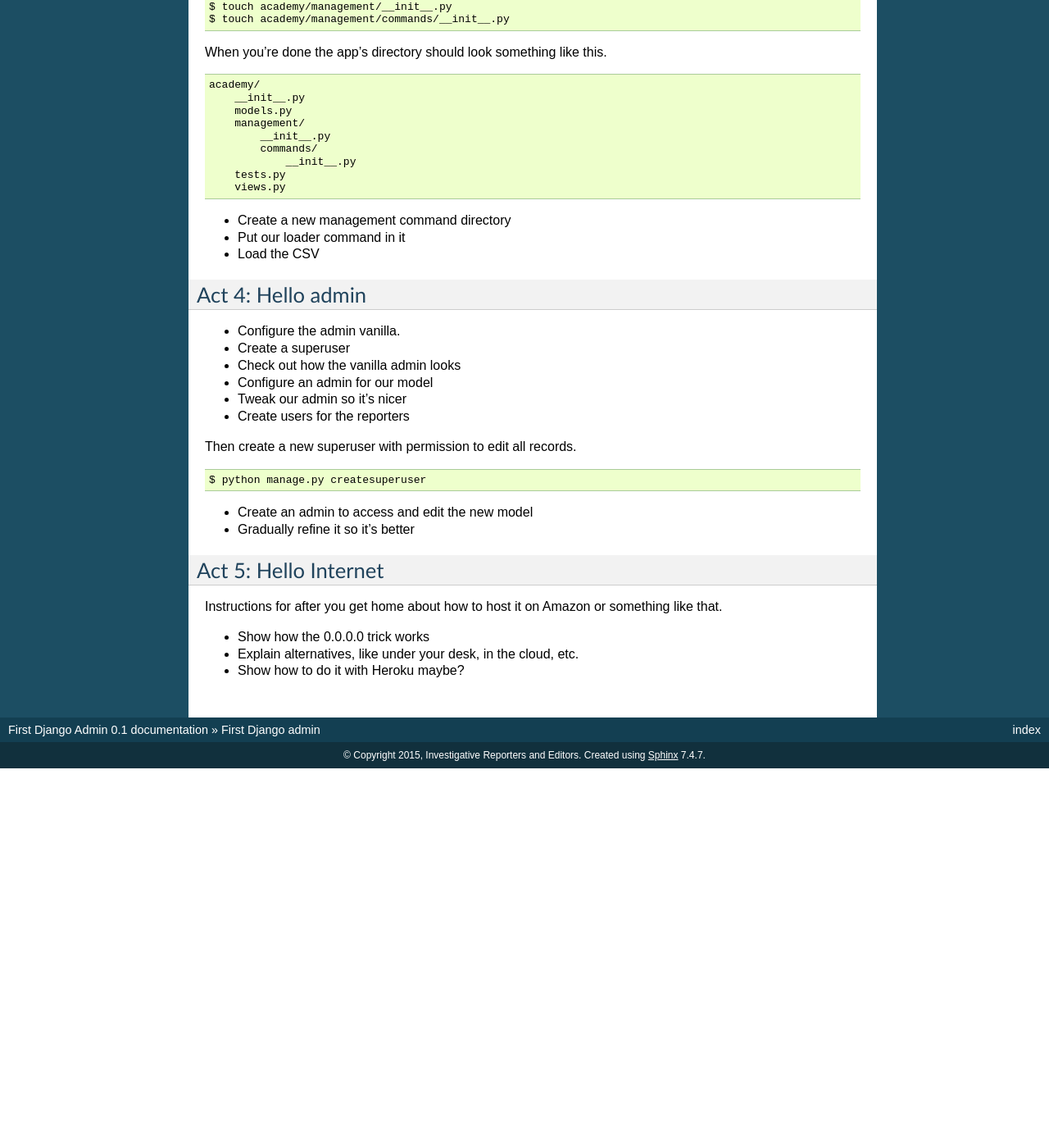
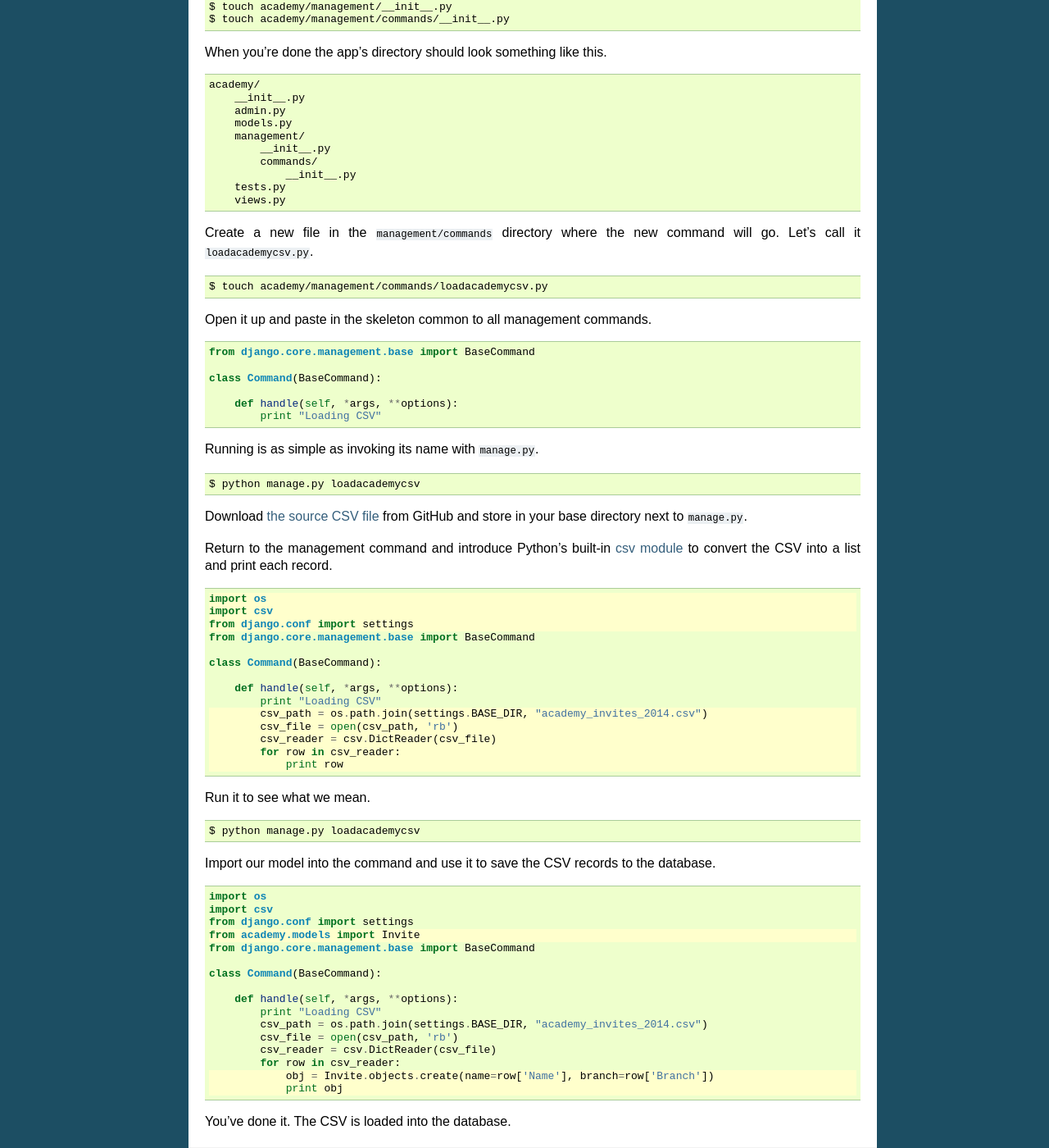
Before and after one commit to palewire/first-django-admin, a Sphinx documentation site: the page built from docs/index.rst, in a window 1280 px wide and 1400 px high, scrolled down 7470 px. Shown: the whole window at 82% size. Built offline with Sphinx 7.4.7, drawn with Linux system fonts in a browser that asks for light colours; before the commit the page ends 8407 px from its top, so only the background shows below that.

Commit message:
Finished first draft of loader segment

```diff
--- a/docs/index.rst
+++ b/docs/index.rst
@@ -458,6 +458,7 @@ When you're done the app's directory should look something like this.
 
   academy/
       __init__.py
+      admin.py
       models.py
       management/
           __init__.py
@@ -466,9 +467,80 @@ When you're done the app's directory should look something like this.
       tests.py
       views.py
 
-- Create a new management command directory
-- Put our loader command in it
-- Load the CSV
+Create a new file in the ``management/commands`` directory where the new command will go. Let's call it ``loadacademycsv.py``.
+
+.. code-block:: bash
+
+  $ touch academy/management/commands/loadacademycsv.py
+
+Open it up and paste in the skeleton common to all management commands.
+
+.. code-block:: python
+
+  from django.core.management.base import BaseCommand
+
+  class Command(BaseCommand):
+
+      def handle(self, *args, **options):
+          print "Loading CSV"
+
+Running is as simple as invoking its name with ``manage.py``.
+
+.. code-block:: bash
+
+  $ python manage.py loadacademycsv
+
+Download `the source CSV file <https://raw.githubusercontent.com/ireapps/first-django-admin/master/academy_invites_2014.csv>`_ from GitHub and store in your base directory next to ``manage.py``.
+
+Return to the management command and introduce Python's built-in `csv module <https://docs.python.org/2/library/csv.html>`_ to convert the CSV into a list and print each record.
+
+.. code-block:: python
+  :emphasize-lines: 1,2,3,10-15
+
+  import os
+  import csv
+  from django.conf import settings
+  from django.core.management.base import BaseCommand
+
+  class Command(BaseCommand):
+
+      def handle(self, *args, **options):
+          print "Loading CSV"
+          csv_path = os.path.join(settings.BASE_DIR, "academy_invites_2014.csv")
+          csv_file = open(csv_path, 'rb')
+          csv_reader = csv.DictReader(csv_file)
+          for row in csv_reader:
+              print row
+
+Run it to see what we mean.
+
+.. code-block:: bash
+
+  $ python manage.py loadacademycsv
+
+Import our model into the command and use it to save the CSV records to the database.
+
+.. code-block:: python
+  :emphasize-lines: 4,15-16
+
+  import os
+  import csv
+  from django.conf import settings
+  from academy.models import Invite
+  from django.core.management.base import BaseCommand
+
+  class Command(BaseCommand):
+
+      def handle(self, *args, **options):
+          print "Loading CSV"
+          csv_path = os.path.join(settings.BASE_DIR, "academy_invites_2014.csv")
+          csv_file = open(csv_path, 'rb')
+          csv_reader = csv.DictReader(csv_file)
+          for row in csv_reader:
+              obj = Invite.objects.create(name=row['Name'], branch=row['Branch'])
+              print obj
+
+You've done it. The CSV is loaded into the database.
 
 Act 4: Hello admin
 ------------------
```
Also changed, not shown: 8 other files.
